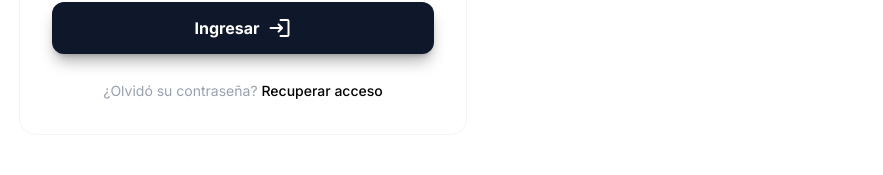
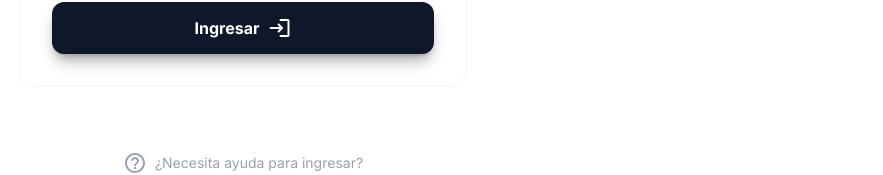
Before and after one commit to Maykol27/cgbi-real-estate-management, a React (Vite) app: page /#/ in a window 1280 px wide. Shown: the part 567-742 px from the top of the page, without its empty margins (397-1280 px from the left). Built offline with nearby package versions, Linux system fonts and the light colour scheme; no server answers; the database is empty.

Commit message:
Remove duplicate link and cleanup login UI

```diff
--- a/pages/Login.tsx
+++ b/pages/Login.tsx
@@ -139,10 +139,7 @@ const Login: React.FC = () => {
             )}
           </button>
 
-          <div className="mt-6 text-center">
-            <span className="text-sm text-gray-400">¿Olvidó su contraseña? </span>
-            <a href="#" className="text-sm font-medium text-primary hover:text-blue-500 hover:underline">Recuperar acceso</a>
-          </div>
+
         </form>
 
         <div className="mt-16 text-center">
```
